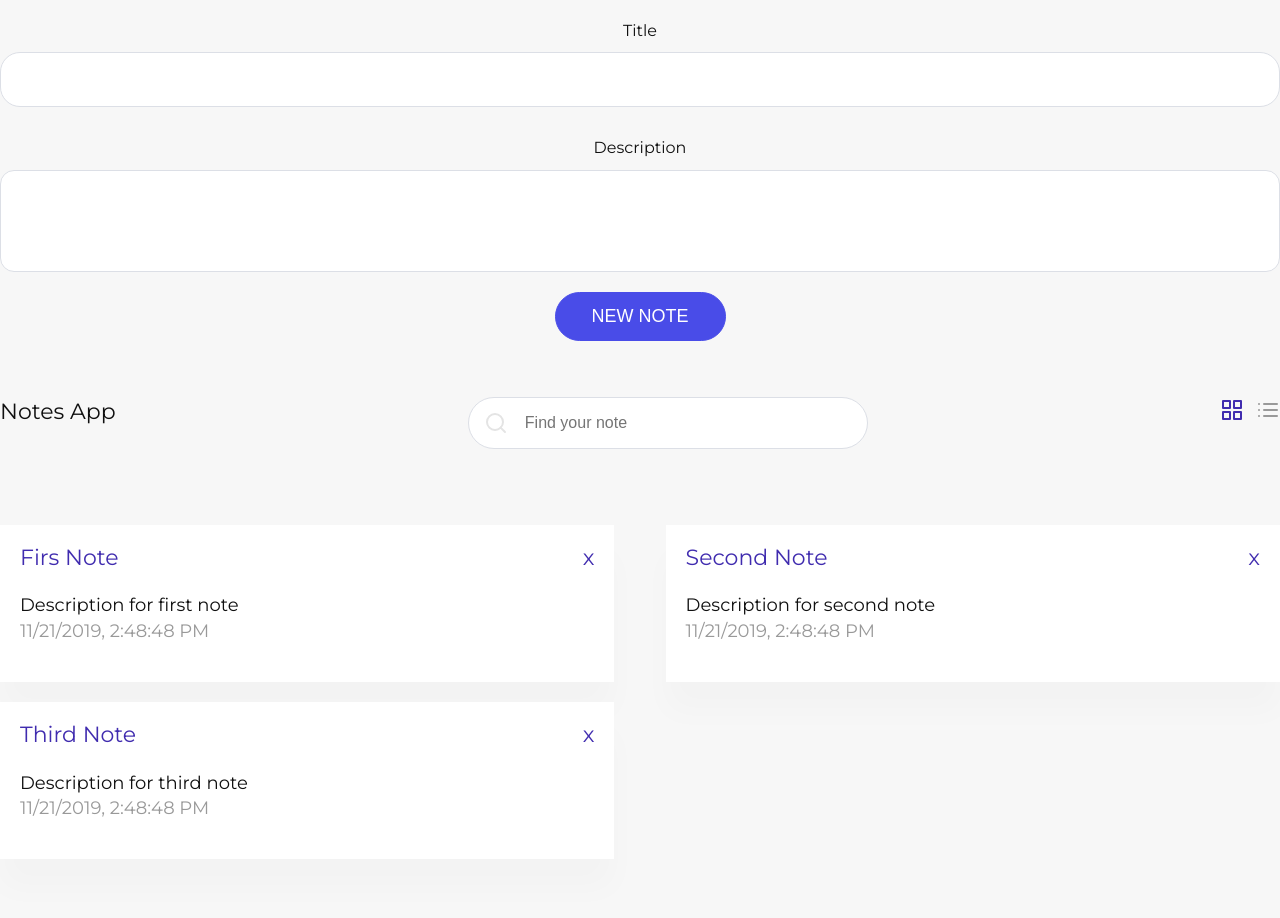
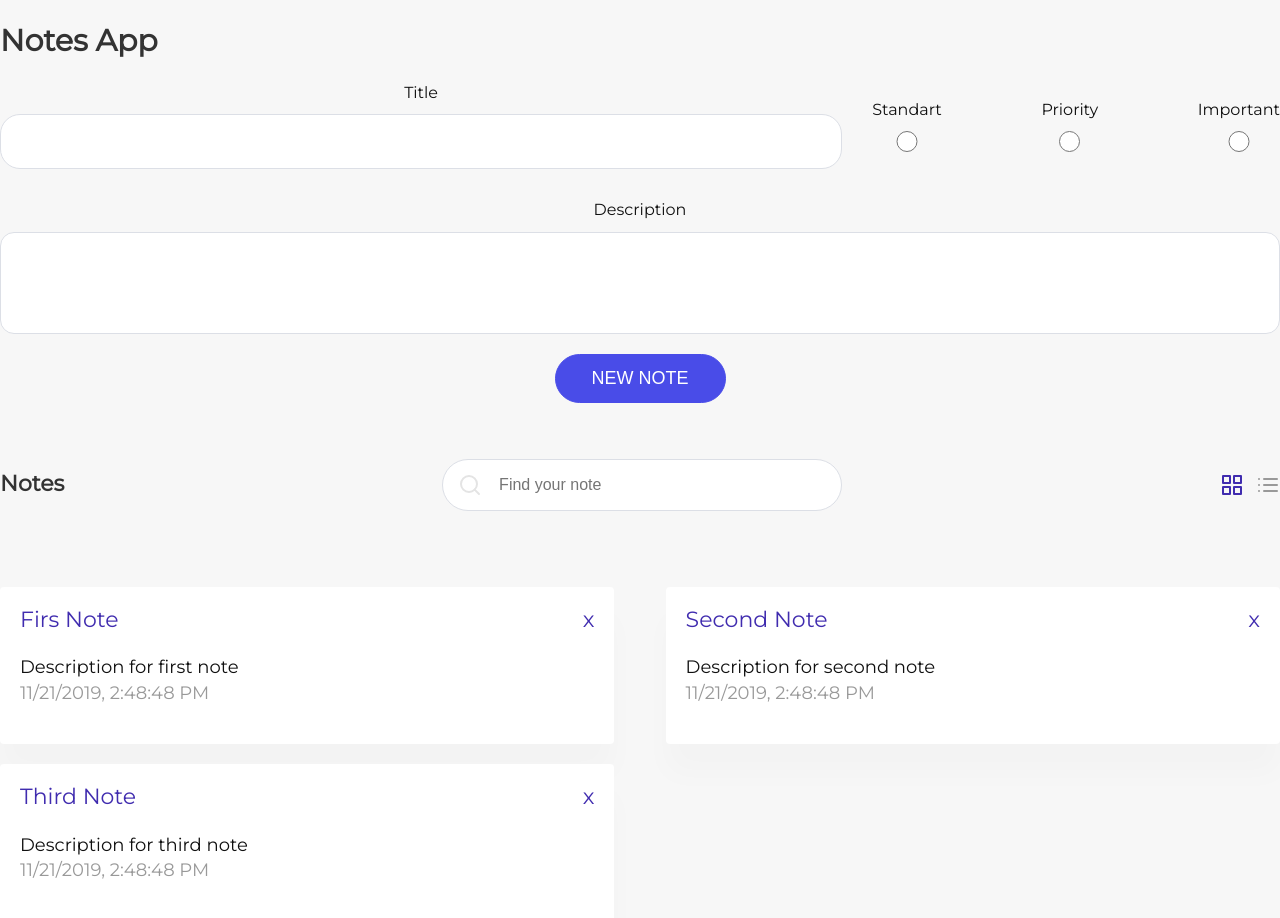
Before and after one commit to Sergeypro91/tocodeTutorials, a Vue app in the folder Chapter-4/notes/: page / in a window 1280 px wide. Shown: the top 918 px of the page. Built offline with nearby package versions, Linux system fonts and the light colour scheme.

Commit message:
DZ Note App 1/2

```diff
--- a/Chapter-4/notes/src/App.vue
+++ b/Chapter-4/notes/src/App.vue
@@ -4,6 +4,8 @@
       <section>
         <div class="container">
           <div id="app">
+            <h1 class="title">{{ title }}</h1>
+
             <!-- message -->
             <message v-if="message" :message="message" />
 
@@ -12,10 +14,14 @@
 
             <div class="note-header" style="margin: 36px 0;">
               <!-- title -->
-              <h1>{{ title }}</h1>
+              <h1 class="title" style="margin: 0">Notes</h1>
 
               <!-- search -->
-              <search :value="search" placeholder="Find your note" @search="search = $event" />
+              <search
+                :value="search"
+                placeholder="Find your note"
+                @search="search = $event"
+              />
 
               <!-- icon controls -->
               <div class="icons">
@@ -63,7 +69,12 @@
             </div>
 
             <!-- note list -->
-            <notes :notes="notesFilter" :grid="grid" @remove="removeNote" style="margin: 36px 0;" />
+            <notes
+              :notes="notesFilter"
+              :grid="grid"
+              @remove="removeNote"
+              style="margin: 36px 0;"
+            />
           </div>
         </div>
       </section>
@@ -91,28 +102,36 @@ export default {
       grid: true,
       search: '',
       placeholder: '',
+      idNouteCount: 3,
       note: {
         title: '',
-        descr: ''
+        descr: '',
+        radioState: '',
+        standart: 'standart',
+        priority: 'priority',
+        important: 'important'
       },
       notes: [
         {
           title: 'Firs Note',
           descr: 'Description for first note',
           date: new Date(Date.now()).toLocaleString(),
-          idNote: 0
+          idNote: 0,
+          radioState: 'standart'
         },
         {
           title: 'Second Note',
           descr: 'Description for second note',
           date: new Date(Date.now()).toLocaleString(),
-          idNote: 1
+          idNote: 1,
+          radioState: 'standart'
         },
         {
           title: 'Third Note',
           descr: 'Description for third note',
           date: new Date(Date.now()).toLocaleString(),
-          idNote: 2
+          idNote: 2,
+          radioState: 'standart'
         }
       ]
     }
@@ -136,33 +155,34 @@ export default {
   },
   methods: {
     addNote() {
-      let { title, descr } = this.note
-      let idNote = 0
-
-      if (this.notes.length > 0) {
-        idNote = this.notes[this.notes.length - 1].idNote + 1
-      }
+      let { title, descr, radioState } = this.note
 
       if (title === '') {
         this.message = 'Title can`t be blank!'
         return false
       }
 
+      if (radioState === '') {
+        radioState = this.note.standart
+      }
+
       this.notes.push({
         title,
         descr,
-        idNote,
-        date: new Date(Date.now()).toLocaleString()
+        date: new Date(Date.now()).toLocaleString(),
+        idNote: this.idNouteCount++,
+        radioState
       })
 
       this.note.title = ''
       this.note.descr = ''
+      this.note.radioState = ''
 
       this.message = null
     },
     removeNote(index) {
       let notesArrId = this.notes.findIndex(obj => obj.idNote == index)
-      // console.log(notesArrId)
+
       this.notes.splice(notesArrId, 1)
     }
   }
--- a/Chapter-4/notes/src/components/NewNote.vue
+++ b/Chapter-4/notes/src/components/NewNote.vue
@@ -1,11 +1,45 @@
 <template>
   <!-- new note -->
   <div class="new-note">
-    <label>Title</label>
-    <input v-model="note.title" type="text" />
+    <div class="new-note__top">
+      <div class="new-note__top_title">
+        <label>Title</label>
+        <input v-model="note.title" type="text" />
+      </div>
+      <div class="radio">
+        <div class="radio-child">
+          <label>Standart</label>
+          <input
+            type="radio"
+            name="radioType"
+            v-model="note.radioState"
+            :value="note.standart"
+          />
+        </div>
+        <div class="radio-child">
+          <label>Priority</label>
+          <input
+            type="radio"
+            name="radioType"
+            v-model="note.radioState"
+            :value="note.priority"
+          />
+        </div>
+        <div class="radio-child">
+          <label>Important</label>
+          <input
+            type="radio"
+            name="radioType"
+            v-model="note.radioState"
+            :value="note.important"
+          />
+        </div>
+      </div>
+    </div>
     <label>Description</label>
     <textarea v-model="note.descr"></textarea>
     <button class="btn btnPrimary" @click="addNote">New note</button>
+    <!-- <p>{{ this.note.radioState }}</p> -->
   </div>
 </template>
 
@@ -32,4 +66,26 @@ export default {
 .btn {
   margin: 20px;
 }
+.new-note__top {
+  display: flex;
+  justify-content: space-between;
+  align-items: center;
+}
+.new-note__top_title {
+  flex-grow: 8;
+}
+.radio {
+  display: flex;
+  min-width: 320px;
+  flex-wrap: wrap;
+  flex-grow: 2;
+  justify-content: space-between;
+  align-items: center;
+}
+.radio-child {
+  margin-left: 30px;
+  & input {
+    height: 21px;
+  }
+}
 </style>
--- a/Chapter-4/notes/src/components/Notes.vue
+++ b/Chapter-4/notes/src/components/Notes.vue
@@ -1,7 +1,16 @@
 <template>
   <!-- note list -->
   <div class="notes">
-    <div class="note" :class="{ full: !grid }" v-for="(note, index) in notes" :key="note.idNote">
+    <div
+      class="note"
+      :class="{
+        full: !grid,
+        priority: note.radioState == 'priority',
+        important: note.radioState == 'important'
+      }"
+      v-for="(note, index) in notes"
+      :key="note.idNote"
+    >
       <div class="note-header" :class="{ full: !grid }">
         <p>{{ note.title }}</p>
         <p style="cursor: pointer;" @click="removeNote(note.idNote)">x</p>
@@ -45,9 +54,11 @@ export default {
 }
 .note {
   width: 48%;
+  min-height: 156px;
   padding: 18px 20px;
   margin-bottom: 20px;
   background-color: #fff;
+  border-radius: 4px;
   box-shadow: 0 30px 30px rgba(0, 0, 0, 0.02);
   transition: all 0.25s cubic-bezier(0.02, 0.01, 0.47, 1);
   &:hover {
@@ -59,10 +70,25 @@ export default {
     width: 100%;
     text-align: center;
   }
+  &.priority {
+    background: #fdd835;
+    span {
+      color: #777777;
+    }
+  }
+  &.important {
+    background: #d40000;
+    p {
+      color: #ffffff;
+    }
+    span {
+      color: #bbbbbb;
+    }
+  }
 }
 .note-header {
   display: flex;
-  align-self: center;
+  align-items: center;
   justify-content: space-between;
   &.full {
     justify-content: center;
```
